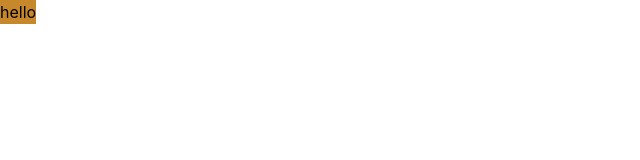
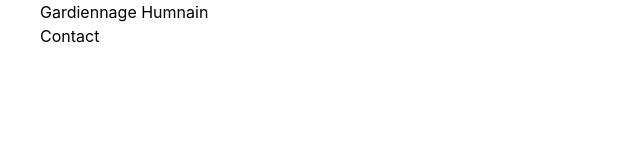
Before and after one commit to Logan-Bing/vigilance_max, a website built with Vite: page index.html in a window 1280 px wide. Shown: the whole page, without its empty margins (0-640 px from the left). Built offline with nearby package versions, Linux system fonts and the light colour scheme.

Commit message:
start create components

```diff
--- a/index.html
+++ b/index.html
@@ -1,13 +1,23 @@
 <!doctype html>
 <html lang="en">
+
 <head>
   <meta charset="UTF-8" />
   <link href="/src/styles/style.css" rel="stylesheet">
   <meta name="viewport" content="width=device-width, initial-scale=1.0" />
   <title>vigilance-max</title>
 </head>
+
 <body>
   <div id="app"></div>
+  <template id="header-template">
+    <header class="container">
+      <nav>
+        <ul></ul>
+      </nav>
+    </header>
+  </template>
   <script type="module" src="/src/router.js"></script>
 </body>
+
 </html>
--- a/src/components/atomes/button.js
+++ b/src/components/atomes/button.js
@@ -1,6 +1,7 @@
+
 export function Button(props) {
   const button = document.createElement("button");
-  button.classList.add("bg-500-primary");
+  button.classList.add("bg-500-primary", "btn-primary");
   button.textContent = props.text;
   return button;
 }
--- a/src/components/header.js
+++ b/src/components/header.js
@@ -1,6 +1,16 @@
 
-export function Header() {
-  const div = document.createElement("div");
+export function Header(links) {
+  const template = document
+    .querySelector("#header-template")
+    .content
+    .cloneNode(true);
 
-  return div;
+  const ul = template.querySelector("ul");
+
+  links.forEach(link => {
+    const li = document.createElement("li");
+    li.innerHTML = `<a href="${link.href}">${link.label}</a>`
+    ul.append(li);
+  });
+  return template;
 }
--- a/src/router.js
+++ b/src/router.js
@@ -2,4 +2,7 @@ import { Header } from "./components/header";
 import { Button } from "./components/atomes/button";
 
 const root = document.querySelector("#app");
-root.appendChild(Button({ text: "hello" }));
+root.appendChild(Header([
+  { href: "/", label: "Gardiennage Humnain" },
+  { href: "/contact", label: "Contact" },
+]));
--- /dev/null
+++ b/src/styles/_atomes.css
@@ -0,0 +1,7 @@
+.btn-primary {
+  letter-spacing: 6%;
+  line-height: 16px;
+  color: var(--color-base-white);
+  font-weight: bold;
+  padding: 1rem 2rem;
+}
--- a/src/styles/_typography.css
+++ b/src/styles/_typography.css
@@ -19,8 +19,3 @@ p {
   font-size: 16px;
   line-height: 24px;
 }
-
-.cta-text {
-  letter-spacing: 6%;
-  line-height: 16px;
-}
--- /dev/null
+++ b/src/styles/pages.css
@@ -0,0 +1,17 @@
+.container {
+  padding-inline: 32px;
+}
+
+@media (min-width: 768px) {
+  .container {
+    padding-inline: 64px;
+  }
+}
+
+@media (min-width: 1280px) {
+  .container {
+    padding-inline: 0px;
+    margin: 0 auto;
+    max-width: 1200px;
+  }
+}
--- a/src/styles/style.css
+++ b/src/styles/style.css
@@ -1,5 +1,7 @@
 @import "tailwindcss";
 @import "./_typography.css";
+@import "./pages.css";
+@import "./_atomes.css";
 
 @theme {
   /* primary color */
@@ -7,7 +9,8 @@
   --color-200-primary: #ECD59C;
   --color-400-primary: #D79E38;
   --color-500-primary: #C7882B;
-  --color-my-black: #212324;
+  --color-base-black: #212324;
+  --color-base-white: #FFFFFF;
 
   --color-grey: #626769;
   --bg-main: #F8F8F8;
```
Also changed, not shown: public/icons/icon/mail.svg (added). Lines whose indentation alone changed are shown as unchanged.
